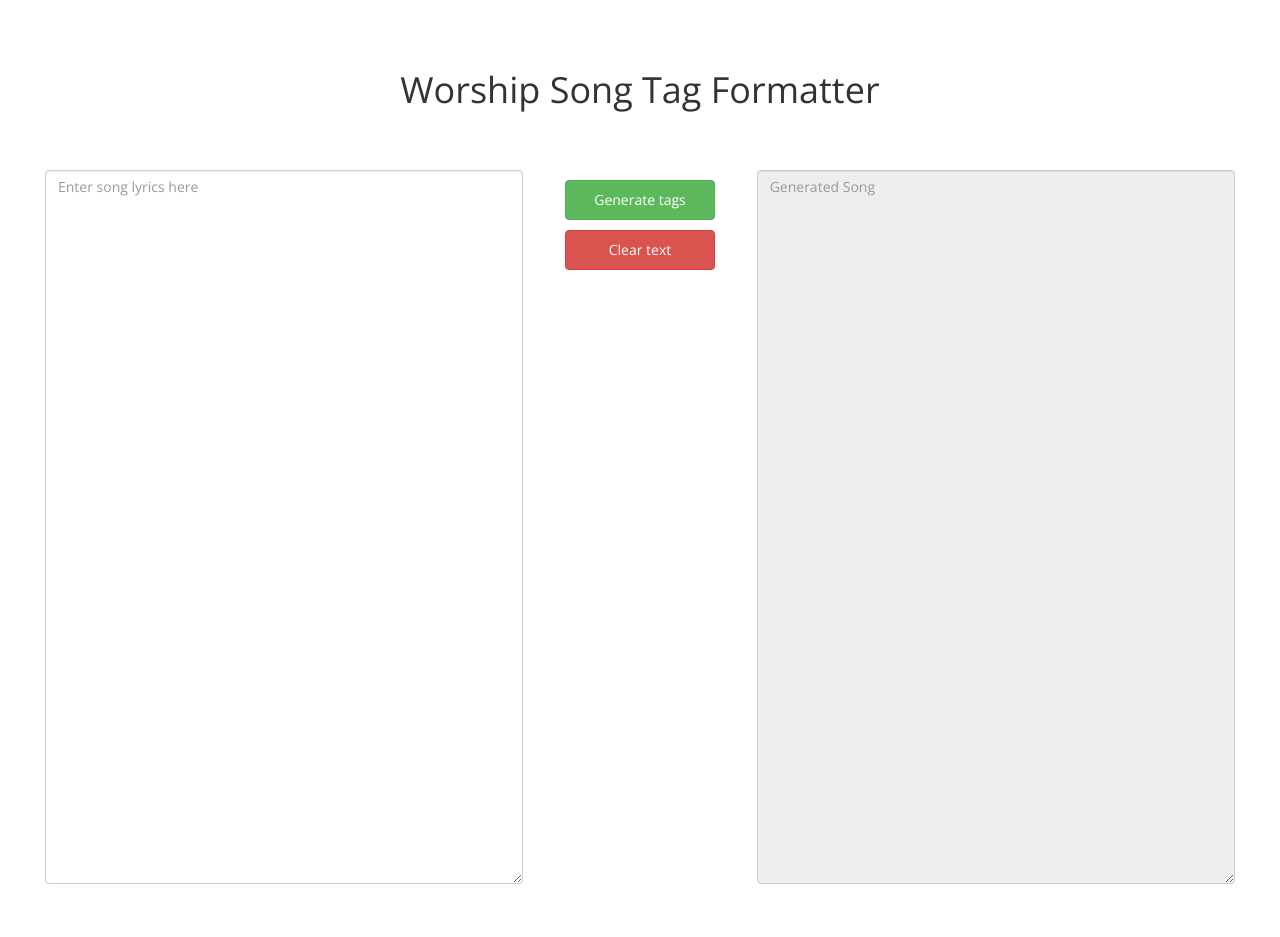
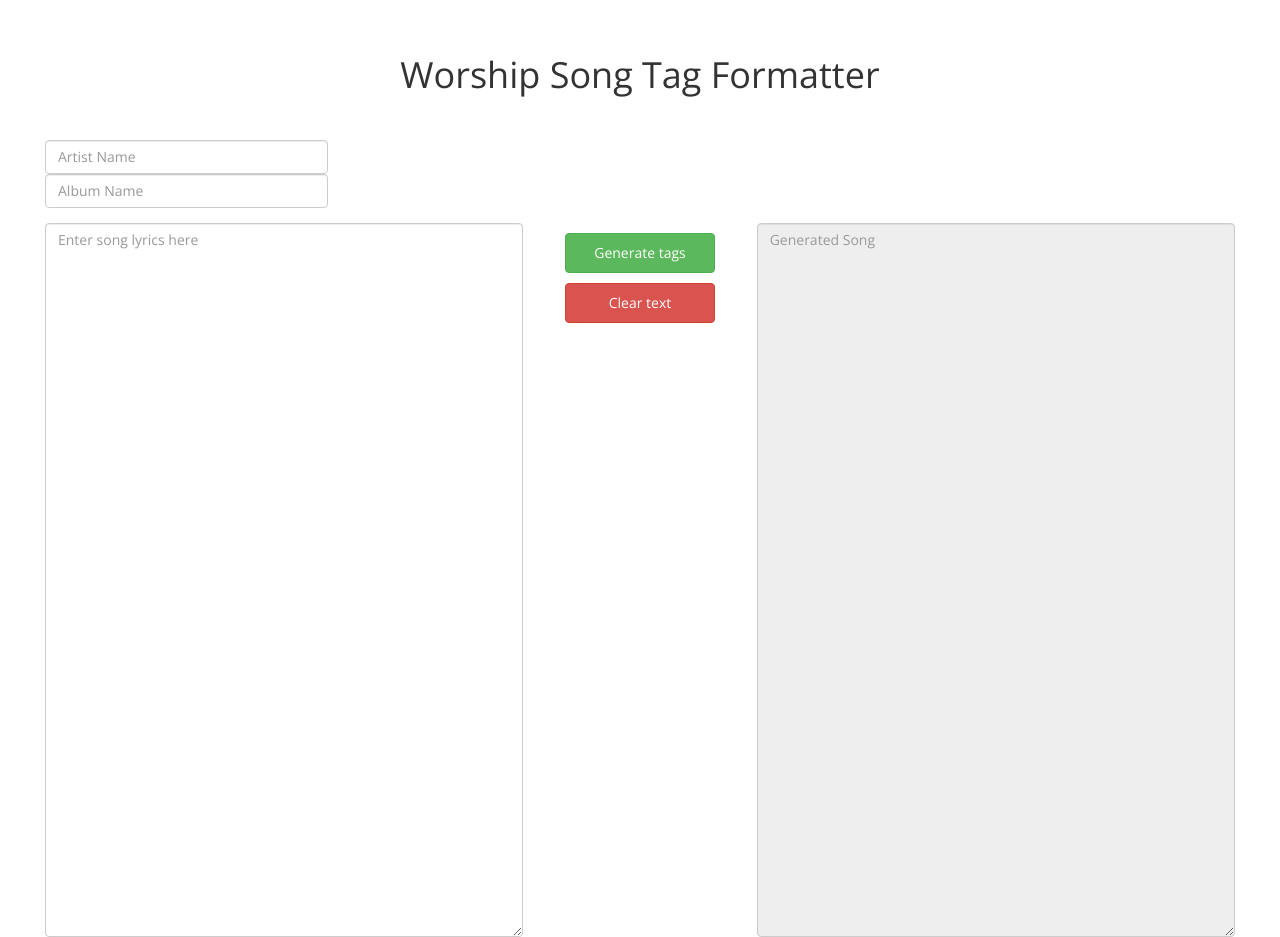
Before and after one commit to mcruncher/mcruncher.github.io, a PHP site: page /worshipsong/tag-formatter/index.html in a window 1280 px wide. Before the commit the page ends 884 px from the top, so only its background shows below. Run offline with PHP 8.4, Linux system fonts and the light colour scheme; some libraries are stand-ins or nearby versions.

Commit message:
#15 Added Artist Name and Album Name input fields. Also updated the output box to readonly

```diff
--- a/worshipsong/tag-formatter/index.html
+++ b/worshipsong/tag-formatter/index.html
@@ -11,6 +11,10 @@
     <h1>Worship Song Tag Formatter</h1>
 </div>
 <div class="container-fluid">
+    <div class="col-xs-3 ws-songDetails">
+        <input type="text" class="form-control" placeholder="Artist Name">
+        <input type="text" class="form-control" placeholder="Album Name">
+    </div>
     <div class="col-xs-12">
         <div class="col-xs-5">
             <textarea id="userInput" class="form-control" rows="35" placeholder="Enter song lyrics here"></textarea>
@@ -24,7 +28,7 @@
             </div>
         </div>
         <div class="col-xs-5">
-            <textarea disabled id="output" class="form-control" rows="35" placeholder="Generated Song"></textarea>
+            <textarea readonly id="output" class="form-control" rows="35" placeholder="Generated Song"></textarea>
         </div>
     </div>
 </div>
--- a/worshipsong/tag-formatter/styles/worshipsong-lyrics.css
+++ b/worshipsong/tag-formatter/styles/worshipsong-lyrics.css
@@ -4,8 +4,8 @@ body{
 
 .ws-header{
     text-align: center;
-    margin-top: 50px;
-    margin-bottom: 50px;
+    margin-top: 35px;
+    margin-bottom: 35px;
 }
 
 .ws-row{
@@ -16,3 +16,8 @@ body{
     width: 150px;
     height: 40px;
 }
+
+.ws-songDetails{
+    margin-left:15px;
+    margin-bottom: 15px;
+}
```
